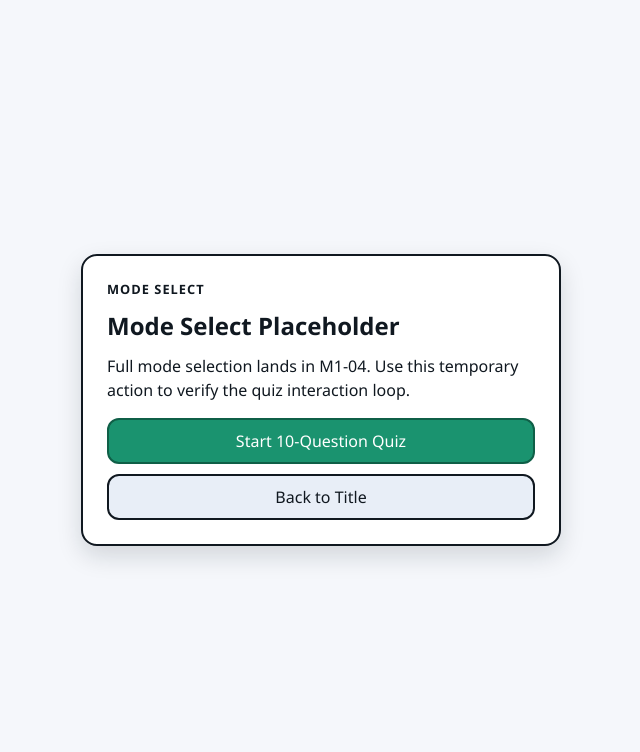
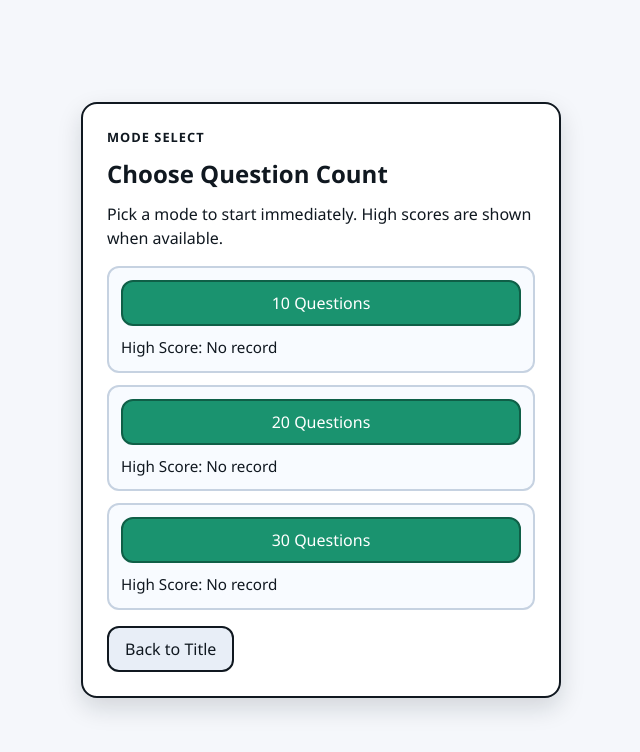
Before and after one commit to nmmkk/9x9quiz, a React (Vite) app: page / in a window 1280 px wide. Both pictures are taken after a click on the button "Start". Shown: the top 752 px of the page, without its empty margins (319-959 px from the left). Built offline with nearby package versions, Linux system fonts and the light colour scheme.

Commit message:
feat: implement M1-04 title and mode select flow

```diff
--- a/src/App.tsx
+++ b/src/App.tsx
@@ -1,5 +1,5 @@
 import { useState } from "react";
-import { ModeSelectPlaceholder } from "./features/mode/ui/ModeSelectPlaceholder";
+import { ModeSelectScreen, type QuestionCountMode } from "./features/mode/ui/ModeSelectScreen";
 import { QuizScreen } from "./features/quiz/ui/QuizScreen";
 import { TitleScreen } from "./features/title/ui/TitleScreen";
 import { initialScreen, screenIds, type ScreenId } from "./shared/navigation/screenState";
@@ -7,11 +7,21 @@ import "./styles/app.css";
 
 function App() {
   const [screen, setScreen] = useState<ScreenId>(initialScreen);
+  const [questionCount, setQuestionCount] = useState<QuestionCountMode>(10);
+
+  const openModeSelect = () => {
+    setScreen(screenIds.modeSelect);
+  };
+
+  const startQuiz = (selectedMode: QuestionCountMode) => {
+    setQuestionCount(selectedMode);
+    setScreen(screenIds.quiz);
+  };
 
   if (screen === screenIds.title) {
     return (
       <main className="app-shell">
-        <TitleScreen onStart={() => setScreen(screenIds.modeSelect)} />
+        <TitleScreen onStart={openModeSelect} onOpenHighScores={openModeSelect} />
       </main>
     );
   }
@@ -19,17 +29,14 @@ function App() {
   if (screen === screenIds.modeSelect) {
     return (
       <main className="app-shell">
-        <ModeSelectPlaceholder
-          onBack={() => setScreen(screenIds.title)}
-          onStartQuiz={() => setScreen(screenIds.quiz)}
-        />
+        <ModeSelectScreen onBack={() => setScreen(screenIds.title)} onStartQuiz={startQuiz} />
       </main>
     );
   }
 
   return (
     <main className="app-shell">
-      <QuizScreen questionCount={10} onExit={() => setScreen(screenIds.title)} />
+      <QuizScreen questionCount={questionCount} onExit={() => setScreen(screenIds.title)} />
     </main>
   );
 }
--- a/src/features/mode/ui/ModeSelectPlaceholder.tsx
+++ /dev/null
@@ -1,25 +0,0 @@
-type ModeSelectPlaceholderProps = {
-  onBack: () => void;
-  onStartQuiz: () => void;
-};
-
-export function ModeSelectPlaceholder({ onBack, onStartQuiz }: ModeSelectPlaceholderProps) {
-  return (
-    <section className="panel" aria-labelledby="mode-heading">
-      <p className="eyebrow">Mode Select</p>
-      <h2 id="mode-heading">Mode Select Placeholder</h2>
-      <p>
-        Full mode selection lands in M1-04. Use this temporary action to verify the quiz
-        interaction loop.
-      </p>
-      <div className="button-row">
-        <button type="button" className="primary-button" onClick={onStartQuiz}>
-          Start 10-Question Quiz
-        </button>
-        <button type="button" className="secondary-button" onClick={onBack}>
-          Back to Title
-        </button>
-      </div>
-    </section>
-  );
-}
--- /dev/null
+++ b/src/features/mode/ui/ModeSelectScreen.tsx
@@ -0,0 +1,65 @@
+export type QuestionCountMode = 10 | 20 | 30;
+
+type ModeSelectScreenProps = {
+  onBack: () => void;
+  onStartQuiz: (mode: QuestionCountMode) => void;
+};
+
+const modeOptions: readonly QuestionCountMode[] = [10, 20, 30];
+
+function highScoreStorageKey(mode: QuestionCountMode): string {
+  return `9x9quiz.v1.highScore.${mode}`;
+}
+
+function readHighScore(mode: QuestionCountMode): number | null {
+  if (typeof window === "undefined") {
+    return null;
+  }
+
+  const rawScore = window.localStorage.getItem(highScoreStorageKey(mode));
+  if (rawScore === null) {
+    return null;
+  }
+
+  const score = Number(rawScore);
+  if (!Number.isFinite(score) || score < 0) {
+    return null;
+  }
+
+  return Math.floor(score);
+}
+
+export function ModeSelectScreen({ onBack, onStartQuiz }: ModeSelectScreenProps) {
+  return (
+    <section className="panel" aria-labelledby="mode-heading">
+      <p className="eyebrow">Mode Select</p>
+      <h2 id="mode-heading">Choose Question Count</h2>
+      <p>Pick a mode to start immediately. High scores are shown when available.</p>
+
+      <div className="mode-grid" role="list" aria-label="Question count modes">
+        {modeOptions.map((mode) => {
+          const highScore = readHighScore(mode);
+
+          return (
+            <div key={mode} className="mode-card" role="listitem">
+              <button
+                type="button"
+                className="primary-button mode-start-button"
+                onClick={() => onStartQuiz(mode)}
+              >
+                {mode} Questions
+              </button>
+              <p className="mode-high-score">
+                High Score: {highScore === null ? "No record" : highScore}
+              </p>
+            </div>
+          );
+        })}
+      </div>
+
+      <button type="button" className="secondary-button" onClick={onBack}>
+        Back to Title
+      </button>
+    </section>
+  );
+}
--- a/src/features/title/ui/TitleScreen.tsx
+++ b/src/features/title/ui/TitleScreen.tsx
@@ -1,16 +1,22 @@
 type TitleScreenProps = {
   onStart: () => void;
+  onOpenHighScores: () => void;
 };
 
-export function TitleScreen({ onStart }: TitleScreenProps) {
+export function TitleScreen({ onStart, onOpenHighScores }: TitleScreenProps) {
   return (
     <section className="panel" aria-labelledby="title-heading">
-      <p className="eyebrow">Web MVP foundation</p>
+      <p className="eyebrow">Title</p>
       <h1 id="title-heading">9x9quiz</h1>
-      <p>Practice multiplication facts with a tap-first quiz flow.</p>
-      <button type="button" className="primary-button" onClick={onStart}>
-        Start
-      </button>
+      <p>Practice multiplication facts with short, focused quiz rounds.</p>
+      <div className="button-row">
+        <button type="button" className="primary-button" onClick={onStart}>
+          Start
+        </button>
+        <button type="button" className="secondary-button" onClick={onOpenHighScores}>
+          High Scores
+        </button>
+      </div>
     </section>
   );
 }
--- a/src/styles/app.css
+++ b/src/styles/app.css
@@ -90,6 +90,28 @@ button:disabled {
   gap: 10px;
 }
 
+.mode-grid {
+  display: grid;
+  gap: 12px;
+  margin-bottom: 16px;
+}
+
+.mode-card {
+  border: 2px solid #c6d2e1;
+  border-radius: 12px;
+  padding: 12px;
+  background: #f8fbff;
+}
+
+.mode-start-button {
+  width: 100%;
+}
+
+.mode-high-score {
+  margin: 10px 0 0;
+  font-size: 0.95rem;
+}
+
 .quiz-panel {
   position: relative;
 }
```
Also changed, not shown: 4 other files (tests, documents, lock files or other folders).
